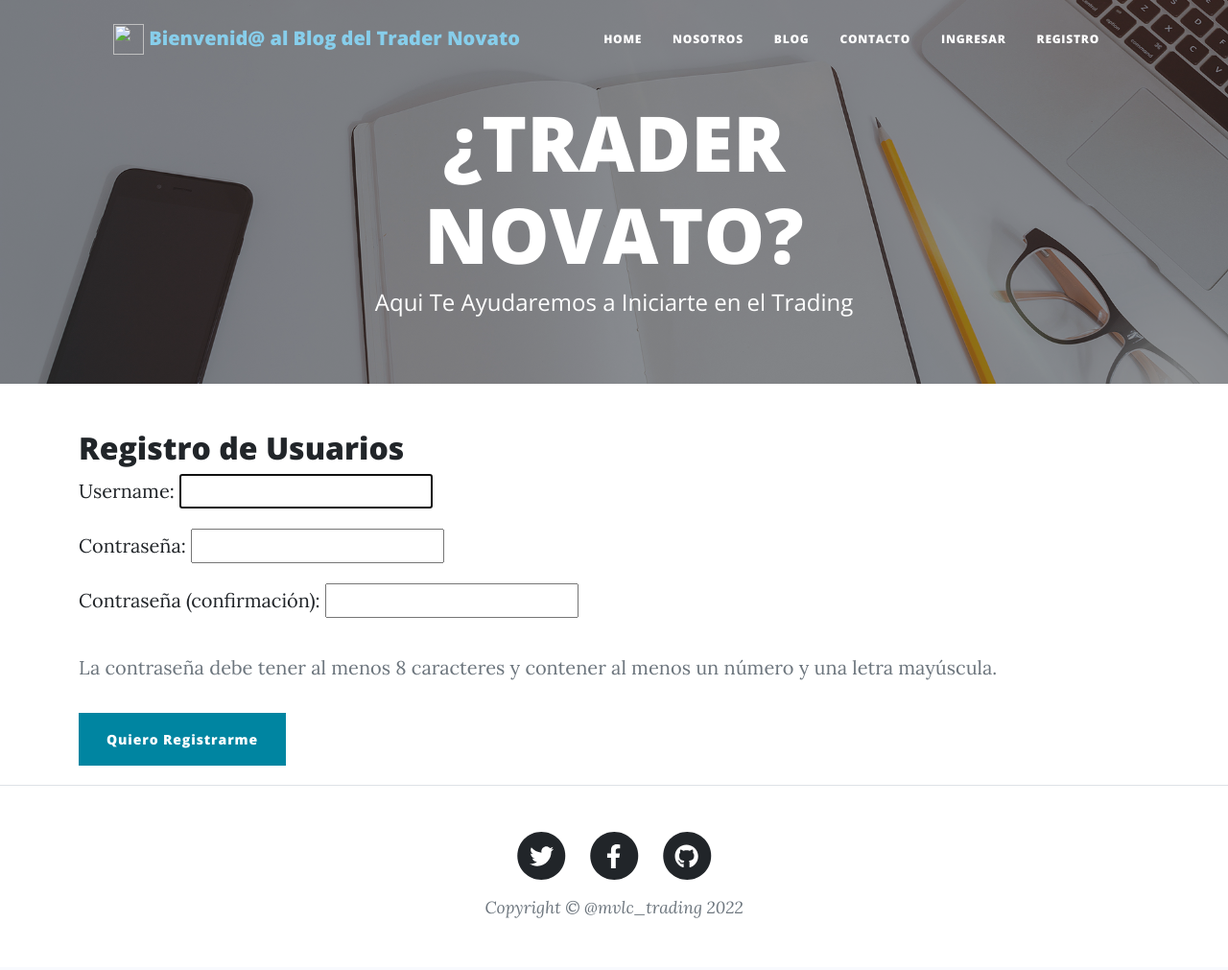
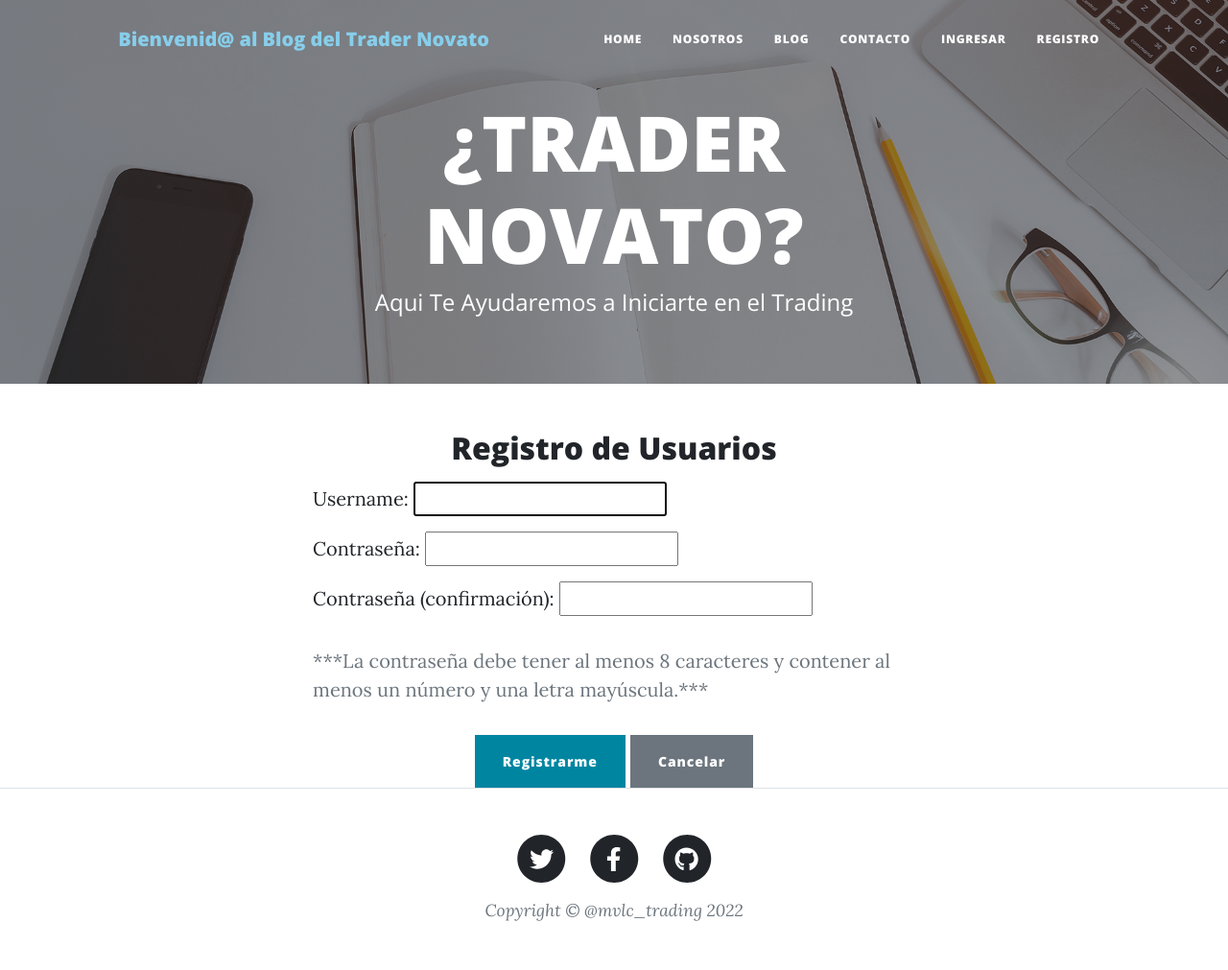
Before and after one commit to a-lacruz/blog_final, a Django app: page /mvlcblog/signup/ in a window 1280 px wide. Shown: the whole page at 96% size. Before the commit the page ends 957 px from the top, so only its background shows below. Run offline with Django 4.2, Linux system fonts and the light colour scheme; some libraries are stand-ins or nearby versions.

Commit message:
Completo; Mejoras Visuales

```diff
--- a/mvlcblog/models.py
+++ b/mvlcblog/models.py
@@ -4,7 +4,7 @@
 class Post(models.Model):
     titulo = models.CharField(max_length=100)
     sub_titulo = models.CharField(max_length=100)
-    texto = models.TextField(max_length=3000)
+    texto = models.TextField(max_length=4000)
     publicado_el = models.DateField()
     imagen = models.ImageField(upload_to='posts', null=True, blank=True)
 
--- a/mvlcblog/templates/mvlcblog/mensaje_detail.html
+++ b/mvlcblog/templates/mvlcblog/mensaje_detail.html
@@ -1,5 +1,3 @@
-mejoremos visualmente el template "mensaje_detail.html"
-
 {% extends 'mvlcblog/base.html' %}
 
 {% block contenido %}
--- a/mvlcblog/templates/mvlcblog/mensaje_form.html
+++ b/mvlcblog/templates/mvlcblog/mensaje_form.html
@@ -8,7 +8,7 @@
     {{form.as_p}}
     <div class="form-group text-center mt-5">
         <button type="submit" class="btn btn-primary">Enviar</button>
-        <a href="{% url 'mvlcblog-listar' %}" class="btn btn-secondary">Cancelar</a>
+        <a href="{% url 'mvlcblog-inicio' %}" class="btn btn-secondary">Cancelar</a>
     </div>
 </form>
 
--- a/mvlcblog/templates/registration/login.html
+++ b/mvlcblog/templates/registration/login.html
@@ -6,7 +6,7 @@
     </div>
     <form method="POST" class="mx-auto mt-5" style="max-width: 300px">
         {% csrf_token %}
-        <div class="form-group mb-3"">
+        <div class="form-group mb-3">
             {{ form.username.label_tag }}
             {{ form.username }}
         </div>
@@ -14,8 +14,9 @@
             {{ form.password.label_tag }}
             {{ form.password }}
         </div>
-        <div class="form-group d-flex justify-content-center">
+        <div class="text-center">
             <button type="submit" class="btn btn-primary">Ingresar</button>
+            <a href="{% url 'mvlcblog-inicio' %}" class="btn btn-secondary">Cancelar</a>
         </div>
     </form>
 {% endblock %}
--- a/mvlcblog/templates/registration/signup.html
+++ b/mvlcblog/templates/registration/signup.html
@@ -1,24 +1,24 @@
-<link rel="stylesheet"
-href="https://stackpath.bootstrapcdn.com/bootstrap/4.5.0/css/bootstrap.min.css"
-integrity="sha384-9aIt2nRpC12Uk9gS9baDl411NQApFmC26EwAOH8WgZl5MYYxFfc+NcPb1dKGj7Sk"
-crossorigin="anonymous">
 {% extends 'mvlcblog/base.html' %}
 
 {% block contenido %}
-<div class="container mt-5">
-<h2>Registro de Usuarios</h2>
-<form method="POST">
+
+<div class="container-fluid mt-5">
+    <h2 class="text-center">Registro de Usuarios</h2>
+    <form method="POST" class="mx-auto w-50">
         {% csrf_token %}
         {% for field in form %}
-<div class="form-group">
+        <div class="form-group mt-3">
             {{ field.label_tag }}
             {{ field }}
         </div>
         {% endfor %}
         <p class="text-muted">
-La contraseña debe tener al menos 8 caracteres y contener al menos un número y una letra mayúscula.
+            ***La contraseña debe tener al menos 8 caracteres y contener al menos un número y una letra mayúscula.***
         </p>
-<button type="submit" class="btn btn-primary">Quiero Registrarme</button>
+        <div class="text-center">
+            <button type="submit" class="btn btn-primary">Registrarme</button>
+            <a href="{% url 'mvlcblog-inicio' %}" class="btn btn-secondary">Cancelar</a>
+        </div>
     </form>
 </div>
 {% endblock %}
--- a/mvlcblog/views.py
+++ b/mvlcblog/views.py
@@ -62,7 +62,6 @@
     # Si es el mismo usuario, devolver el objeto
         return avatar
 
-
 class UserActualizar(UpdateView):
     model = User
     fields = ['first_name','last_name', 'email' ]
```
Also changed, not shown: mvlcblog/templates/mvlcblog/post_list.html (+7 -5 lines), db.sqlite3, media/posts/Post2.jpg (added), media/posts/Post3.jpg (added), media/posts/Post4.jpg (added), mvlcblog/migrations/0002_alter_post_texto.py (added). Lines whose indentation alone changed are shown as unchanged.
